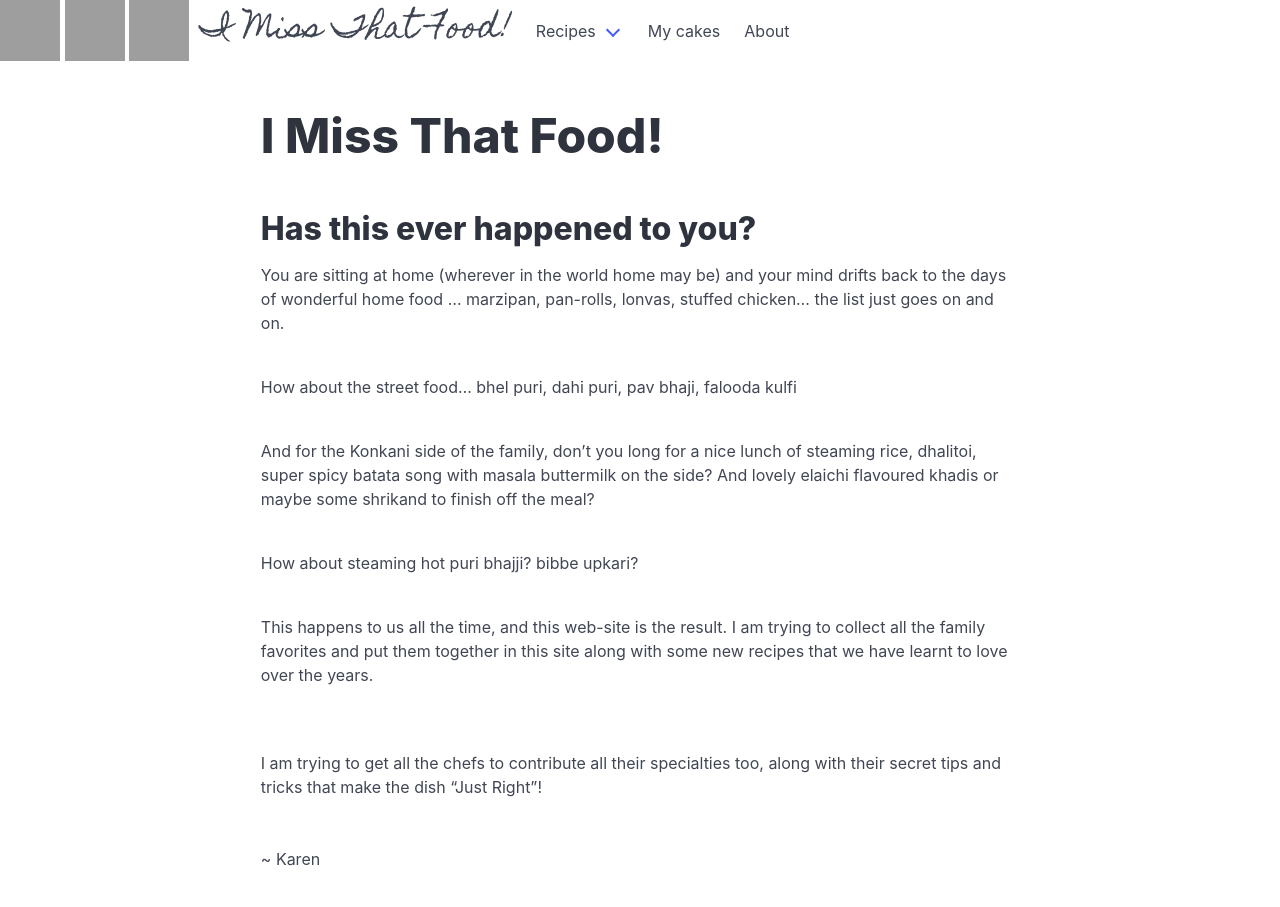
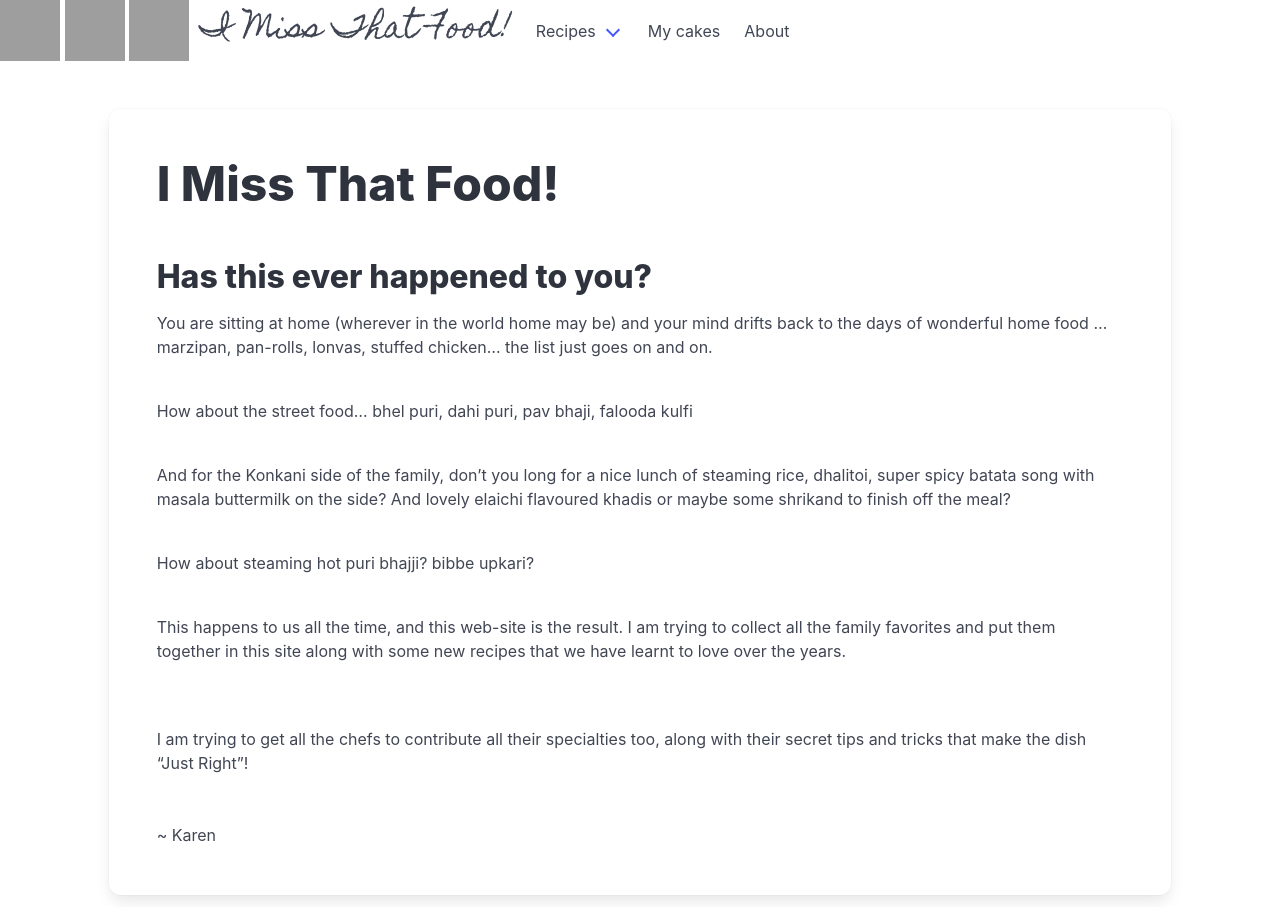
Before and after one commit to imissthatfood/imissthatfood.github.io, a Jekyll site: the page built from index.md, in a window 1280 px wide. Built offline with Jekyll 4.4.1, drawn with Linux system fonts in a browser that asks for light colours; grey boxes are pictures that could not be loaded.

Commit message:
add card back in for print reasons

```diff
--- a/_layouts/default.html
+++ b/_layouts/default.html
@@ -6,7 +6,7 @@
     <title>I Miss That Food!</title>
     <link rel="stylesheet" href="https://cdn.jsdelivr.net/npm/bulma@1.0.2/css/bulma.min.css">
     <link rel="stylesheet" href="{{ site.baseurl }}/assets/css/styles.css">
-    <script src="https://cdn.jsdelivr.net/npm/underscore@1.13.7/underscore-umd-min.js">
+    <script src="https://cdn.jsdelivr.net/npm/underscore@1.13.7/underscore-umd-min.js" />
 
  <!-- fonts -->
 
@@ -38,19 +38,17 @@ document.addEventListener('DOMContentLoaded', () => {
 
 {% include navbar.html %}
 
+<br><br>
 <div class='columns'>
-<div class='column is-three-fifths is-offset-one-fifth'>
-    <br/>
-    <br/>
-	<p class="title is-1" background="pink"> {{ page.title }} </p>
-<br>
-      <div class="content">
-
-	{{ content }}
-
-      </div>
-      </div>
-      </div>
+<div class='column is-10 is-offset-1'>
+    <div class='card p-6'>
+	      <p class="title is-1" background="pink"> {{ page.title }} </p> <br>
+        <div class="content">
+           {{ content }}
+        </div> <!-- /content-->
+      </div> <!-- /card -->
+      </div> <!-- /column -->
+      </div> <!-- /columns -->
 
 </body>
 
```
